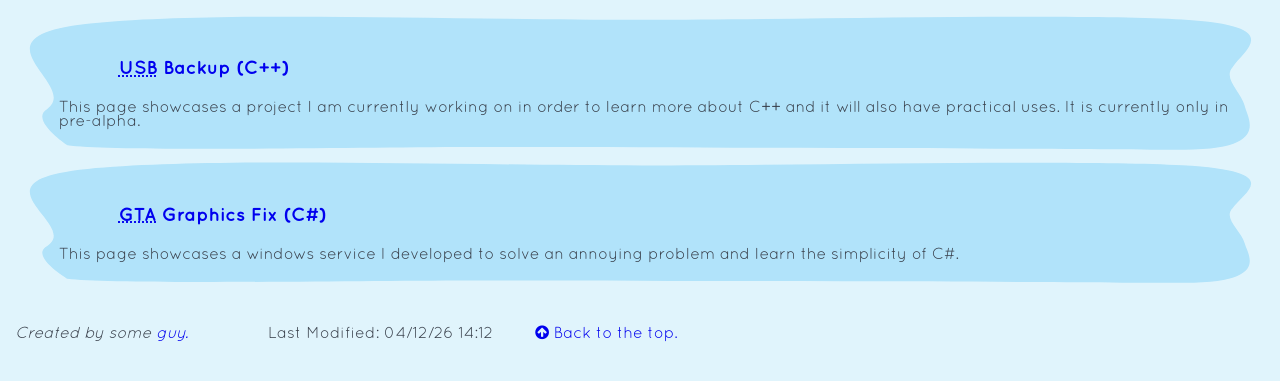
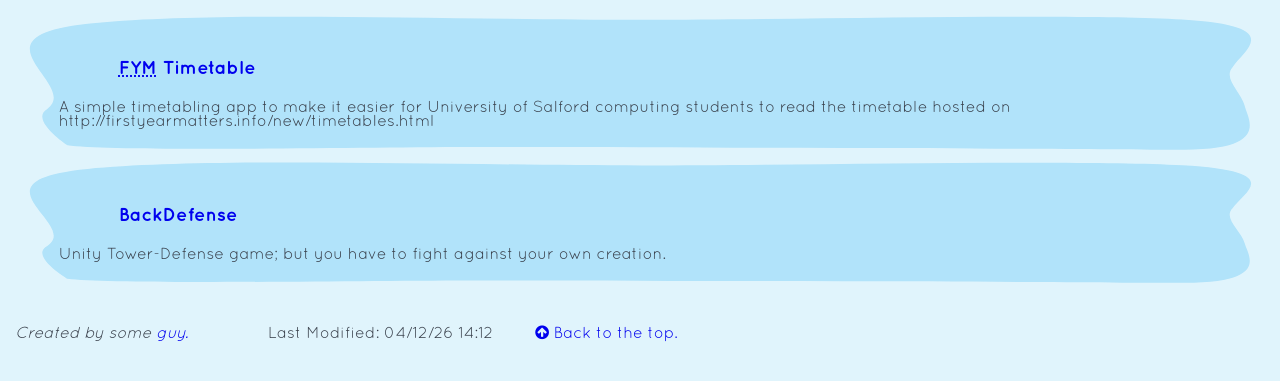
Before and after one commit to kylejwatson/kyles_portfolio, a PHP site: page /projects/ in a window 1280 px wide. Shown: the part 93-474 px from the top of the page. Run offline with PHP 8.4, Linux system fonts and the light colour scheme.

Commit message:
Updated portfolio for public veiwing

```diff
--- a/index.php
+++ b/index.php
@@ -35,9 +35,8 @@
 				<li class="col-3"><a href="personal.php"><span class="fa fa-user" aria-hidden="true"></span> Personal Bio </a></li>
 				<li class="title-nested col-3"><a href="projects/"><span class="fa fa-code" aria-hidden="true"></span> Projects </a>
 					<ul class="nested-list">
-						<li><a href="projects/project1/"> <abbr title="Universal Serial Bus">USB</abbr> Backup </a></li>
-						<li><a href="projects/project2/"> <abbr title="Grand Theft Auto">GTA</abbr> Graphics Fix </a></li>
-						<li><a> More Coming Soon! </a></li>
+                        <li><a href="https://github.com/kylewatson98/fym-timetable"><abbr title="First Year Matters">FYM</abbr> Timetable</a></li>
+                        <li><a href="https://github.com/kylewatson98/BackDefense">BackDefense</a></li>
 					</ul>
 				</li>
 				<li class="col-3"><a href="contact.php"><span class="fa fa-address-book" aria-hidden="true"></span> Contact me </a></li>
--- a/personal.html
+++ b/personal.html
@@ -58,7 +58,7 @@
 		<section id="timetable">
 			<h3><span class="fa fa-calendar" aria-hidden="true"></span> Timetable</h3>
 			<p>
-				There are many modules in my uni course, here is a list of there descriptions as well as my contact hours.
+				There are many modules in my uni course, here is a list of there descriptions.
 			</p>
 			<dl>
 				<dt>PD+P</dt>
--- a/projects/index.php
+++ b/projects/index.php
@@ -22,9 +22,8 @@
 				<li class="col-3"><a href="../personal.php"><span class="fa fa-user" aria-hidden="true"></span> Personal Bio </a></li>
 				<li class="title-nested col-3"><a href="index.php"><span class="fa fa-code" aria-hidden="true"></span> Projects </a>
 					<ul class="nested-list">
-						<li><a href="project1/"> <abbr title="Universal Serial Bus">USB</abbr> Backup </a></li>
-						<li><a href="project2/"> <abbr title="Grand Theft Auto">GTA</abbr> Graphics Fix </a></li>
-						<li><a> More Coming Soon! </a></li>
+						<li><a href="https://github.com/kylewatson98/fym-timetable"><abbr title="First Year Matters">FYM</abbr> Timetable</a></li>
+						<li><a href="https://github.com/kylewatson98/BackDefense">BackDefense</a></li>
 					</ul>
 				</li>
 				<li class="col-3"><a href="../contact.php"><span class="fa fa-address-book" aria-hidden="true"></span> Contact me </a></li>
@@ -34,17 +33,16 @@
 	<main id="bio" tabindex="-1">
 		<!-- Content starts here -->
 		<section id="proj1">
-			<h3><a href="project1/"><abbr title="Universal Serial Bus">USB</abbr> Backup (C++)</a></h3>
+			<h3><a href="https://github.com/kylewatson98/fym-timetable"><abbr title="First Year Matters">FYM</abbr> Timetable</a></h3>
 			<p>
-				This page showcases a project I am currently working on in order to learn
-				more about C++ and it will also have practical uses. It is currently only
-				in pre-alpha.
+                A simple timetabling app to make it easier for University of Salford
+                computing students to read the timetable hosted on http://firstyearmatters.info/new/timetables.html
 			</p>
 		</section>
 		<section id="proj2">
-			<h3><a href="project2"><abbr title="Grand Theft Auto">GTA</abbr> Graphics Fix (C#)</a></h3>
+			<h3><a href="https://github.com/kylewatson98/BackDefense">BackDefense</a></h3>
 			<p>
-				This page showcases a windows service I developed to solve an annoying problem and learn the simplicity of C#.
+                Unity Tower-Defense game; but you have to fight against your own creation.
 			</p>
 		</section>
 		<!-- Content ends here -->
```
Also changed, not shown: contact.php (+6 -12 lines), personal.php (+5 -6 lines).
